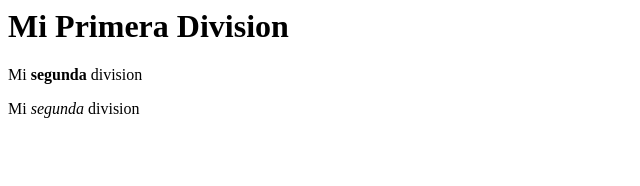
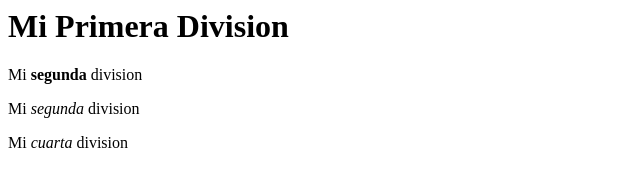
Before and after one commit to danielitocapera/programacion.github.io, a plain HTML site: page index.html in a window 1280 px wide. Shown: the whole page, without its empty margins (0-640 px from the left). Drawn offline with Linux system fonts and the light colour scheme.

Commit message:
agregando una cuarta division

```diff
--- a/index.html
+++ b/index.html
@@ -20,5 +20,10 @@
       Mi <em> segunda </em> division
     </p>
   </div>
+  <div>
+    <p>
+      Mi <em> cuarta </em> division
+    </p>
+  </div>
 </body>
 </html>
```
